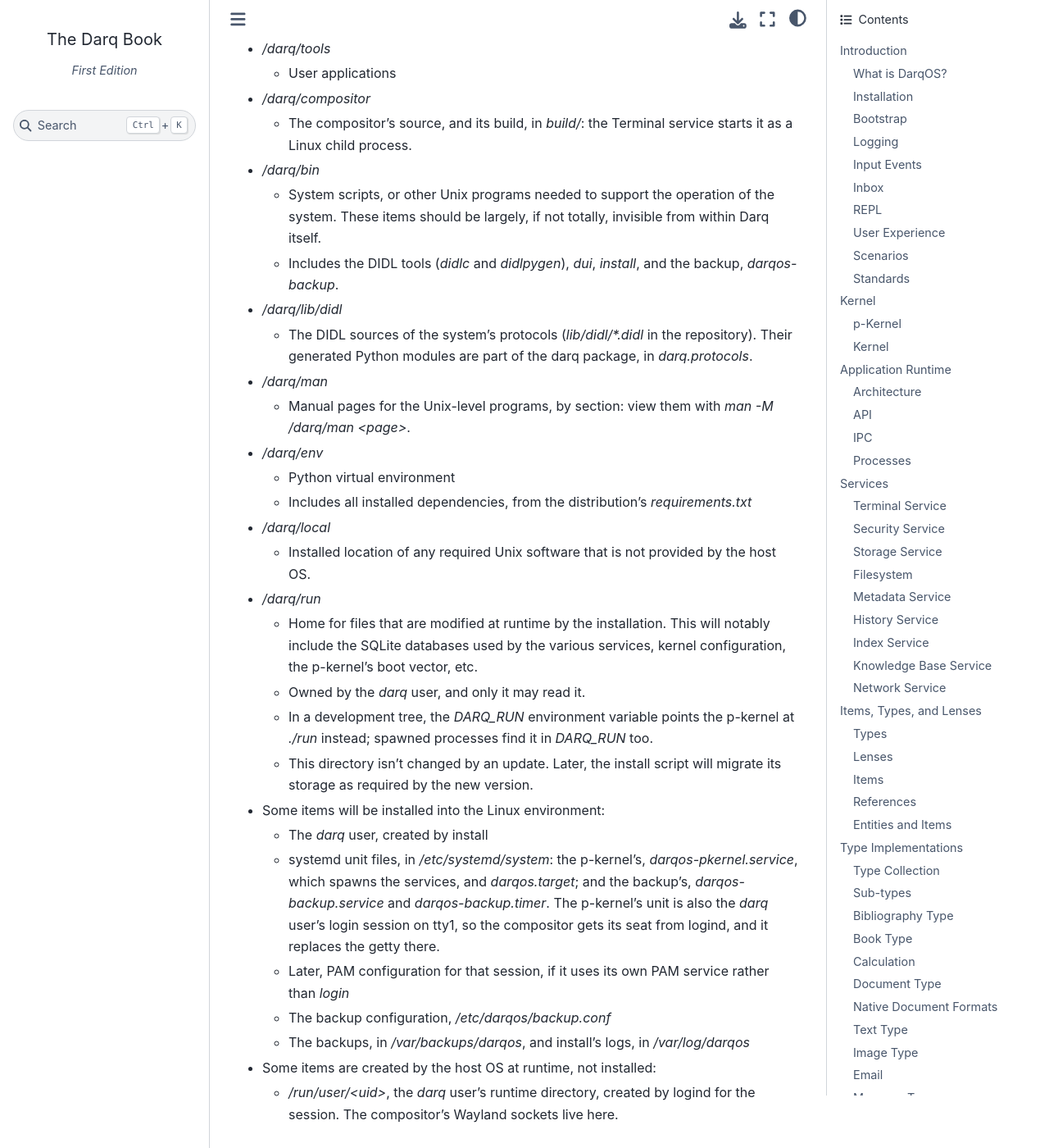
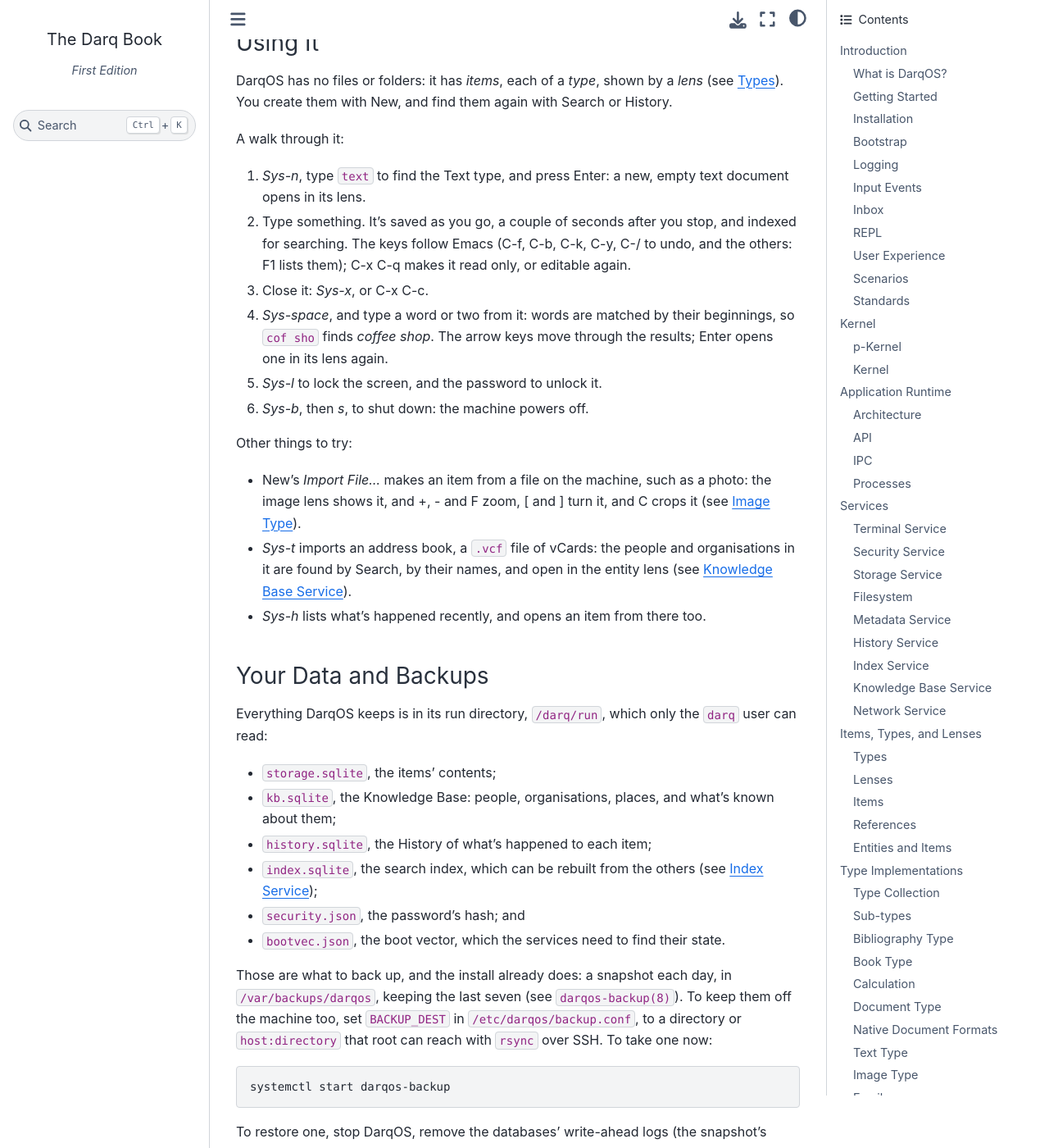
Before and after one commit to darqos/darqos, a Sphinx documentation site: the page built from doc/index.rst, in a window 1280 px wide and 1400 px high, scrolled down 5336 px. Shown: the whole window at 82% size. Built offline with Sphinx 7.4.7 and the Sphinx Book theme 1.1.4, drawn with Linux system fonts in a browser that asks for light colours; some of the changed text lies outside the part shown.

Commit message:
Doc updates for 1ed.

```diff
--- a/doc/distribution.rst
+++ b/doc/distribution.rst
@@ -79,7 +79,9 @@
 many to keep, ``KEEP``.
 
 Restoring is copying a snapshot's files back into ``/darq/run``, with
-DarqOS stopped, owned by ``darq``.
+DarqOS stopped, owned by ``darq``, having removed the databases'
+write-ahead logs (``*.sqlite-wal`` and ``*.sqlite-shm``): see
+:doc:`guide`.
 
 Image Layout
 ------------
--- /dev/null
+++ b/doc/guide.rst
@@ -0,0 +1,212 @@
+Getting Started
+===============
+
+This is a guide to setting up First Edition, and using it: for someone
+at home with installing Debian, and a shell, but new to DarqOS.  The
+details are in the chapters it points to.
+
+What You Need
+-------------
+
+* A PC (an AMD64 MiniPC, for First Edition) with a screen, a USB
+  keyboard and a mouse, which will run DarqOS and nothing else: DarqOS
+  is its only session, and there's no other desktop.
+* A Debian 13 *trixie* AMD64 netinst image, on a USB stick
+  (https://www.debian.org/download).
+* A DarqOS distribution tarball, ``darqos-1ed-snapYYYYMMDD.tar.gz``,
+  made by ``mkdist`` (see :doc:`distribution`).
+* Another computer, to reach it over SSH if DarqOS doesn't start.
+
+Installing
+----------
+
+1. Install Debian from the netinst image.  In *Software selection*,
+   choose only *SSH server* and *standard system utilities*: no
+   desktop environment.  Set a root password, or make an account
+   that can use ``sudo``.
+
+2. Copy the tarball over, and install it, as root:
+
+   .. code-block:: sh
+
+      scp darqos-1ed-snap20261103.tar.gz root@minipc:
+      ssh root@minipc
+      tar -xzOf darqos-1ed-snap20261103.tar.gz darq/bin/dui > dui
+      bash dui darqos-1ed-snap20261103.tar.gz
+
+   ``dui`` unpacks it, and runs its install (see ``dui(8)`` and
+   ``install(8)``), which installs the Debian packages DarqOS needs,
+   creates the ``darq`` user, copies DarqOS into ``/darq``, builds the
+   compositor, and makes its Python environment.  It takes a few
+   minutes, and logs to ``/var/log/darqos``.
+
+3. Try it, on the machine's screen:
+
+   .. code-block:: sh
+
+      systemctl start darqos-pkernel
+
+   DarqOS takes over the screen, on the first virtual terminal.  If
+   it doesn't come up, see `Troubleshooting`_.
+
+4. Once it works, make it start at boot:
+
+   .. code-block:: sh
+
+      /darq/bin/install --boot
+
+   That makes ``darqos.target`` the default boot target.
+
+Updating is the same command as installing: ``dui`` with the new
+tarball.  DarqOS is stopped, updated, and started again if it was
+running; your items, in ``/darq/run``, are kept.
+
+First Boot
+----------
+
+DarqOS starts with its lock screen: a password field, and nothing
+else.  The first time, it asks for a new password, twice.  There are
+no user names: First Edition has one user.
+
+Once the password's accepted, the screen is empty: there's no menu
+bar, dock or clock.  Everything starts from a hotkey.
+
+The Keyboard
+------------
+
+DarqOS has two modifiers of its own: *System*, for the system's
+shortcuts, and *Application*, for the focused window's.  On a PC
+keyboard (see :doc:`ux`):
+
+* Left Control is System, written *Sys-*;
+* Caps Lock is Control;
+* Left Alt is Meta;
+* the Windows key is Application;
+* Right Control is Compose, and Right Alt is AltGr.
+
+Only a US layout is supported, for now.
+
+The system's hotkeys:
+
++---------------+---------------------------------------------------+
+| Sys-n         | New: create an item of a type                     |
++---------------+---------------------------------------------------+
+| Sys-space     | Search, with the time and date                    |
++---------------+---------------------------------------------------+
+| Sys-h         | History: what's been created, opened and changed  |
++---------------+---------------------------------------------------+
+| Sys-Tab       | Switch windows (hold Sys, Tab to move on)         |
++---------------+---------------------------------------------------+
+| Sys-x         | Close the focused window                          |
++---------------+---------------------------------------------------+
+| Sys-w         | Hold, and drag or use the arrow keys, to move the |
+|               | focused window; t, s, b and n to make it taller,  |
+|               | shorter, broader and narrower                     |
++---------------+---------------------------------------------------+
+| Sys-l         | Lock the screen                                   |
++---------------+---------------------------------------------------+
+| Sys-b         | Shut down (s) or reboot (b): any other key        |
+|               | cancels.  It works on the lock screen too         |
++---------------+---------------------------------------------------+
+| Sys-t         | Import an address book (vCards), for now          |
++---------------+---------------------------------------------------+
+
+*Sys-e* (Events) and *Sys-i* (Item info) show placeholders in First
+Edition.  Escape closes a panel.  Focus follows the mouse, and a click
+raises a window.
+
+Using It
+--------
+
+DarqOS has no files or folders: it has *items*, each of a *type*,
+shown by a *lens* (see :doc:`types`).  You create them with New, and
+find them again with Search or History.
+
+A walk through it:
+
+1. *Sys-n*, type ``text`` to find the Text type, and press Enter: a
+   new, empty text document opens in its lens.
+2. Type something.  It's saved as you go, a couple of seconds after
+   you stop, and indexed for searching.  The keys follow Emacs (C-f,
+   C-b, C-k, C-y, C-/ to undo, and the others: F1 lists them); C-x
+   C-q makes it read only, or editable again.
+3. Close it: *Sys-x*, or C-x C-c.
+4. *Sys-space*, and type a word or two from it: words are matched by
+   their beginnings, so ``cof sho`` finds *coffee shop*.  The arrow
+   keys move through the results; Enter opens one in its lens again.
+5. *Sys-l* to lock the screen, and the password to unlock it.
+6. *Sys-b*, then *s*, to shut down: the machine powers off.
+
+Other things to try:
+
+* New's *Import File...* makes an item from a file on the machine,
+  such as a photo: the image lens shows it, and +, - and F zoom, [ and
+  ] turn it, and C crops it (see :doc:`image-type`).
+* *Sys-t* imports an address book, a ``.vcf`` file of vCards: the
+  people and organisations in it are found by Search, by their names,
+  and open in the entity lens (see :doc:`kb-service`).
+* *Sys-h* lists what's happened recently, and opens an item from
+  there too.
+
+Your Data and Backups
+---------------------
+
+Everything DarqOS keeps is in its run directory, ``/darq/run``, which
+only the ``darq`` user can read:
+
+* ``storage.sqlite``, the items' contents;
+* ``kb.sqlite``, the Knowledge Base: people, organisations, places,
+  and what's known about them;
+* ``history.sqlite``, the History of what's happened to each item;
+* ``index.sqlite``, the search index, which can be rebuilt from the
+  others (see :doc:`search-service`);
+* ``security.json``, the password's hash; and
+* ``bootvec.json``, the boot vector, which the services need to find
+  their state.
+
+Those are what to back up, and the install already does: a snapshot
+each day, in ``/var/backups/darqos``, keeping the last seven (see
+``darqos-backup(8)``).  To keep them off the machine too, set
+``BACKUP_DEST`` in ``/etc/darqos/backup.conf``, to a directory or
+``host:directory`` that root can reach with ``rsync`` over SSH.  To
+take one now:
+
+.. code-block:: sh
+
+   systemctl start darqos-backup
+
+To restore one, stop DarqOS, remove the databases' write-ahead logs
+(the snapshot's databases don't need them, and the old ones would be
+replayed over them), copy the snapshot's files into ``/darq/run``,
+owned by ``darq``, and start it again:
+
+.. code-block:: sh
+
+   systemctl stop darqos-pkernel
+   rm -f /darq/run/*.sqlite-wal /darq/run/*.sqlite-shm
+   cp /var/backups/darqos/20261103-031500/* /darq/run/
+   chown darq:darq /darq/run/*
+   systemctl start darqos-pkernel
+
+Troubleshooting
+---------------
+
+Log in over SSH.  Then:
+
+* ``journalctl -u darqos-pkernel`` has DarqOS's log: the p-kernel's,
+  and every process it started.
+* ``loginctl`` should show the ``darq`` user's session, on seat0 and
+  tty1.
+* ``systemctl stop darqos-pkernel`` stops it; ``systemctl start
+  darqos-pkernel`` starts it again.  If it keeps failing, it's left
+  stopped after five tries a minute.
+* To boot without DarqOS, ``systemctl set-default multi-user.target``
+  (and ``systemctl set-default darqos.target`` to go back).  Without
+  SSH, boot to single-user mode from the boot menu, and do the same.
+* A forgotten password is reset by stopping DarqOS and deleting
+  ``/darq/run/security.json``: the lock screen then asks for a new one
+  (see :doc:`security`).
+* Install's own logs are in ``/var/log/darqos``.
+
+For trying DarqOS on a desktop, from its source tree, without
+installing it, see :doc:`terminal` (Development Terminal).
--- a/doc/index.rst
+++ b/doc/index.rst
@@ -15,6 +15,7 @@
 ************************************************************************
 
 .. include:: overview.rst
+.. include:: guide.rst
 .. include:: distribution.rst
 .. include:: bootstrap.rst
 .. include:: logging.rst
--- a/doc/roadmap.rst
+++ b/doc/roadmap.rst
@@ -44,8 +44,10 @@
 * Repository (DONE)
 * Project structure (DONE)
 * CI (DONE)
-* Manual stack
+* Manual stack  (DONE)
 
+  * reStructuredText, built with Sphinx, and roff manual pages for
+    the Unix-level programs
   * All system documentation:
 
     * Long-form guide and reference documents
@@ -68,13 +70,18 @@
     * Texinfo?
     * mdoc/mm/mom (roff) ?
 
-* Release process
+* Release process  (DONE)
 
   * Distribution formats
 
     * tarball and/or git clone?
+    * A tarball, made by ``mkdist``, and installed by ``dui`` and
+      ``install`` (see :doc:`distribution`)
 
   * Testing
+
+    * pytest, for the code, and an acceptance test: the Story, from
+      the golden distribution on a fresh OS install
 
 System
 
@@ -145,11 +152,15 @@
 
         * It appears to support Wayland and PyQt, so ... tentatively, yes.
 
-* Bootstrap
+* Bootstrap  (DONE)
 
   * Untar / clone source into `/darq/dist`
   * Run install script, copying stuff into place
   * Run boot script, starting up Unix processes
+
+    * The p-kernel's systemd unit, the ``darq`` user's login session
+      on tty1, with ``darqos.target`` the default boot (see
+      :doc:`bootstrap`)
 
     * It'd be good to have a clean shutdown, so processes should
       register themselves with the runtime once they're up, so they
--- a/doc/terminal.rst
+++ b/doc/terminal.rst
@@ -368,7 +368,8 @@
 Switching only changes units and groups, not code.
 
 The unit restarts the p-kernel if it fails, five times a minute at
-most: after that, tty1 is left to its getty.  Stopping the unit shuts
+most: after that, it's left stopped, and the way in is SSH.  Stopping
+the unit shuts
 DarqOS down, as Ctrl-C does: systemd sends ``SIGTERM`` to the p-kernel
 alone (``KillMode=mixed``), which shuts its processes down.
 
```
Also changed, not shown: 2 other files.
